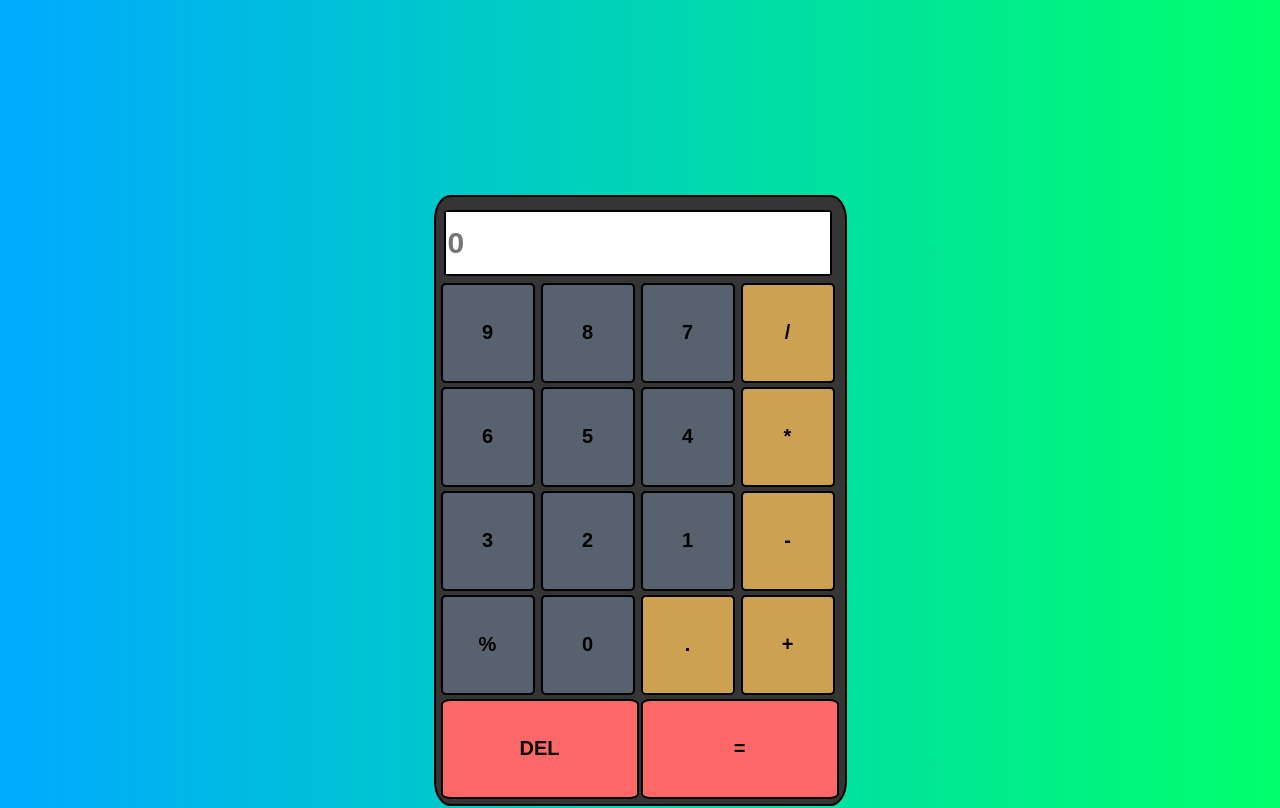
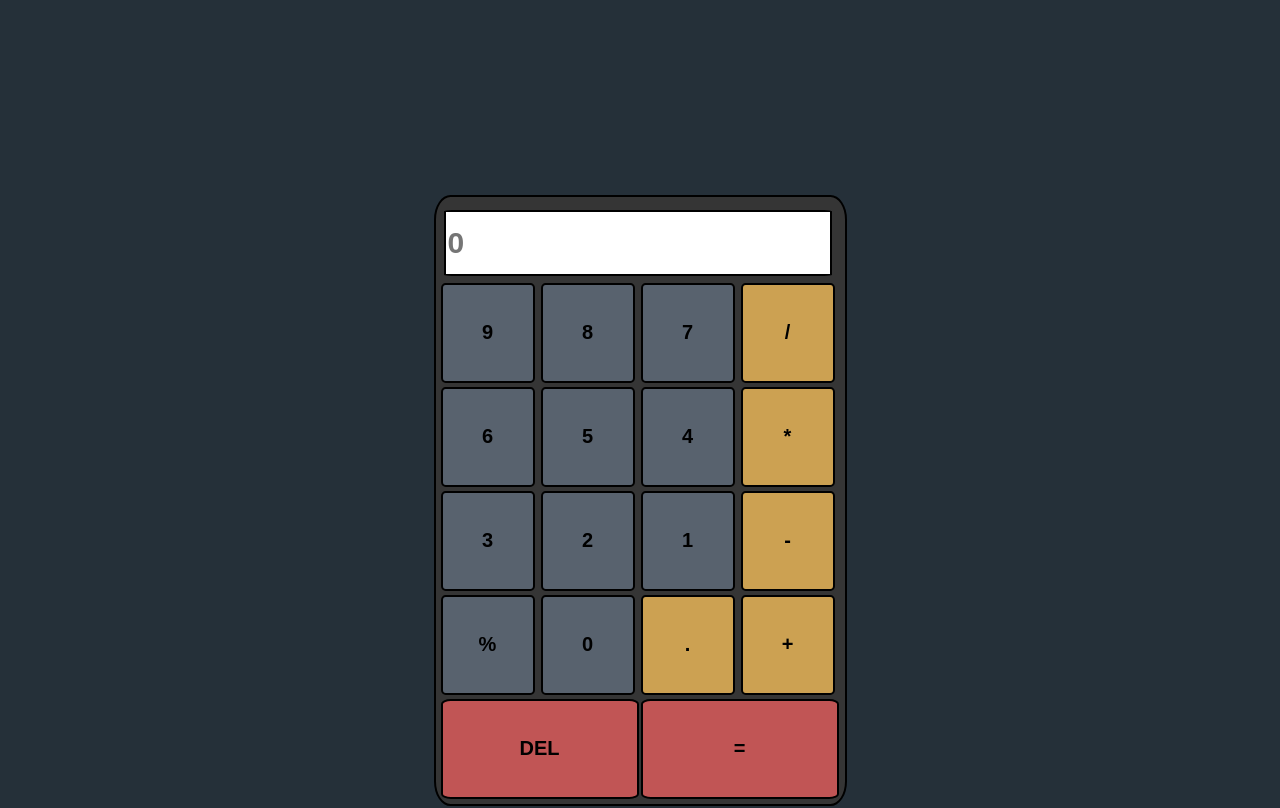
Before and after one commit to ALphiS7x/Calculato, a React (Create React App) app: page / in a window 1280 px wide. Shown: the top 808 px of the page. Built offline with nearby package versions, Linux system fonts and the light colour scheme.

Commit message:
Update Script.css

```diff
--- a/src/Script/Script.css
+++ b/src/Script/Script.css
@@ -1,5 +1,5 @@
 .conteiner{
-    background: linear-gradient(to right, #00AAFF, #00FF6C);
+    background: #253039;
     height: 1000px;
     display: flex;
     flex-direction: column;
@@ -93,7 +93,7 @@
     border: 2px solid black;
     cursor: pointer;
     border-radius: 5%;
-    background: rgb(255, 104, 104);
+    background: rgb(193, 85, 85);
 }
 
 .button1:hover{
```
